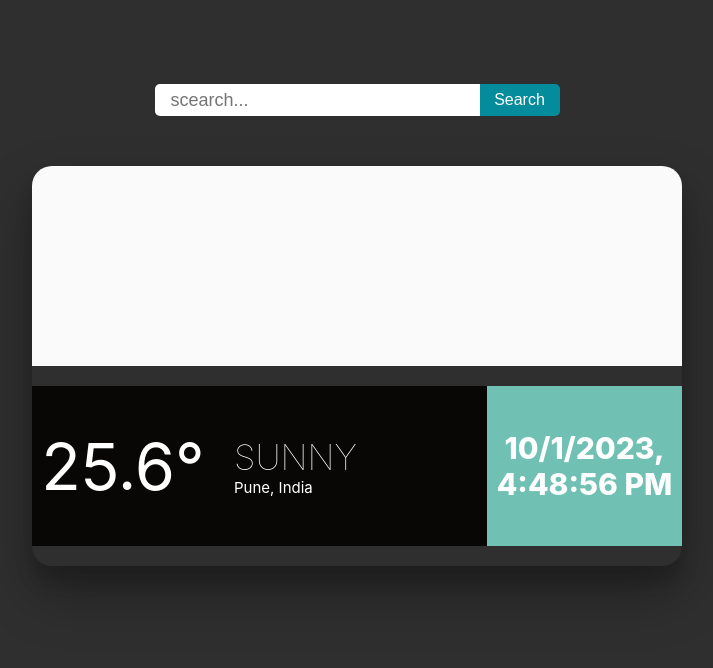
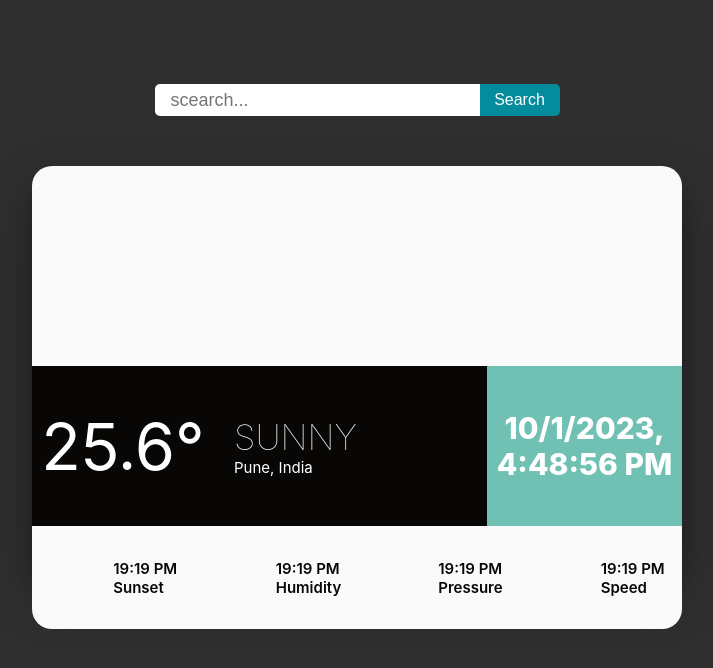
Before and after one commit to Sumitsanu0211/Weather_App, a React (Create React App) app in the folder weather/: page / in a window 1280 px wide. Shown: the top 668 px of the page, without its empty margins (283-996 px from the left). Built offline with nearby package versions, Linux system fonts and the light colour scheme; some icons are missing.

Commit message:
extra 4 sections added

```diff
--- a/weather/src/Temp.js
+++ b/weather/src/Temp.js
@@ -33,6 +33,53 @@
             </div>
       </div>
       <div className="date">{new Date().toLocaleString()}</div>
+
+      {/* our four column section */}
+      <div className="extra-temp">
+            <div className="temp-info-minmax">
+                  <div className="two-sided-section">
+                        <p>
+                              <i className={"wi wi-sunset"}></i>
+                        </p>
+                        <p className='extra-info-leftside'>
+                              19:19 PM <br/>
+                              Sunset
+                        </p>
+                  </div>
+
+                  <div className="two-sided-section">
+                        <p>
+                              <i className={"wi wi-humidity"}></i>
+                        </p>
+                        <p className='extra-info-leftside'>
+                              19:19 PM <br/>
+                              Humidity
+                        </p>
+                  </div>
+            </div>
+
+            <div className="weather-extra-info">
+            <div className="two-sided-section">
+                        <p>
+                              <i className={"wi wi-rain"}></i>
+                        </p>
+                        <p className='extra-info-leftside'>
+                              19:19 PM <br/>
+                              pressure
+                        </p>
+                  </div>
+                  <div className="two-sided-section">
+                        <p>
+                              <i className={"wi wi-strong-wind"}></i>
+                        </p>
+                        <p className='extra-info-leftside'>
+                              19:19 PM <br/>
+                              Speed
+                        </p>
+                  </div>
+
+            </div>
+      </div>
     </article>
 
     </>
```
